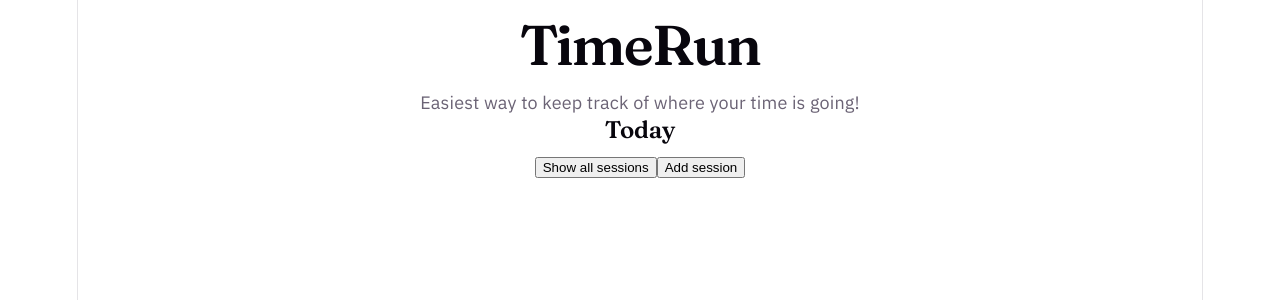
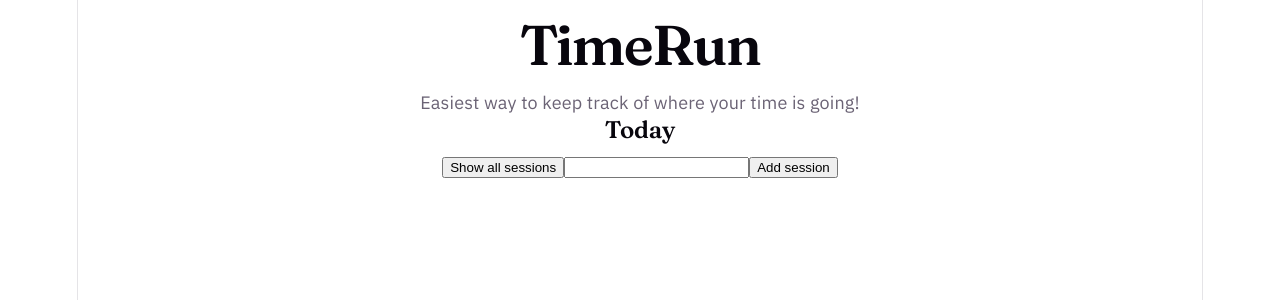
Before and after one commit to bansalkreya-ux/TimeRun, a React (Vite) app: page / in a window 1280 px wide. Shown: the top 300 px of the page. Built offline with nearby package versions, Linux system fonts and the light colour scheme.

Commit message:
feat: Can now write name of new session

```diff
--- a/src/App.jsx
+++ b/src/App.jsx
@@ -11,13 +11,14 @@ const initialSessions = [
 function App() {
   const [sessions, setSessions] = useState(initialSessions)
   const [showSessions, setShowSessions] = useState(false)
+  const [activityName, setActivityName] = useState("")
 
   function handleShow() {
     setShowSessions(!showSessions)
   }
 
   function handleAdd() {
-    const newSession = { id: Date.now(), start: "16:00", end: "18:00", activity: "Dinner" }
+    const newSession = { id: Date.now(), start: "16:00", end: "18:00", activity:activityName }
     const updated = [...sessions, newSession]
     setSessions(updated)
   }
@@ -38,6 +39,10 @@ function App() {
       <button onClick={handleShow}>
         Show all sessions
       </button>
+
+      <input value={activityName} onChange={(event) => setActivityName(event.target.value)}>
+
+      </input>
 
       <button onClick={handleAdd}>
         Add session
```
